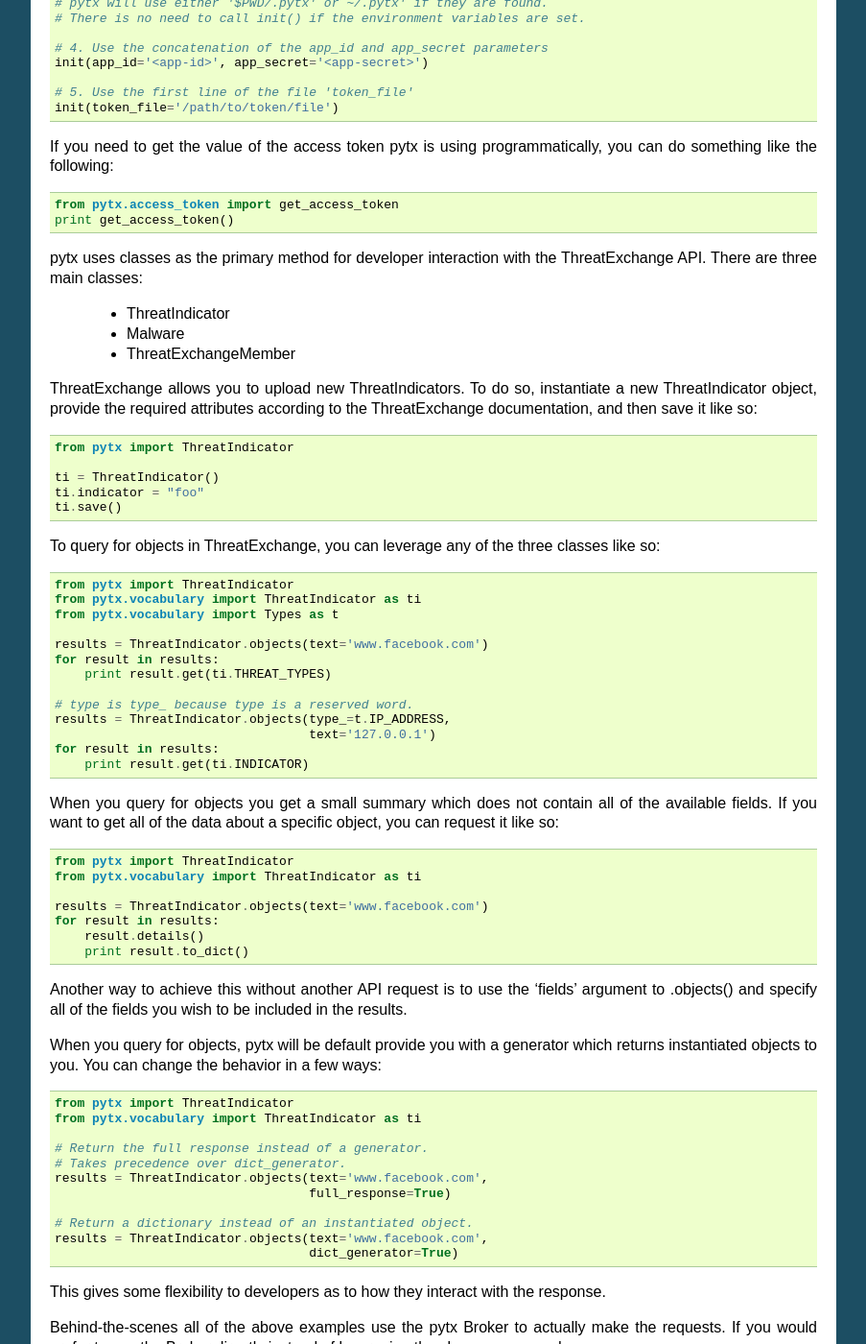
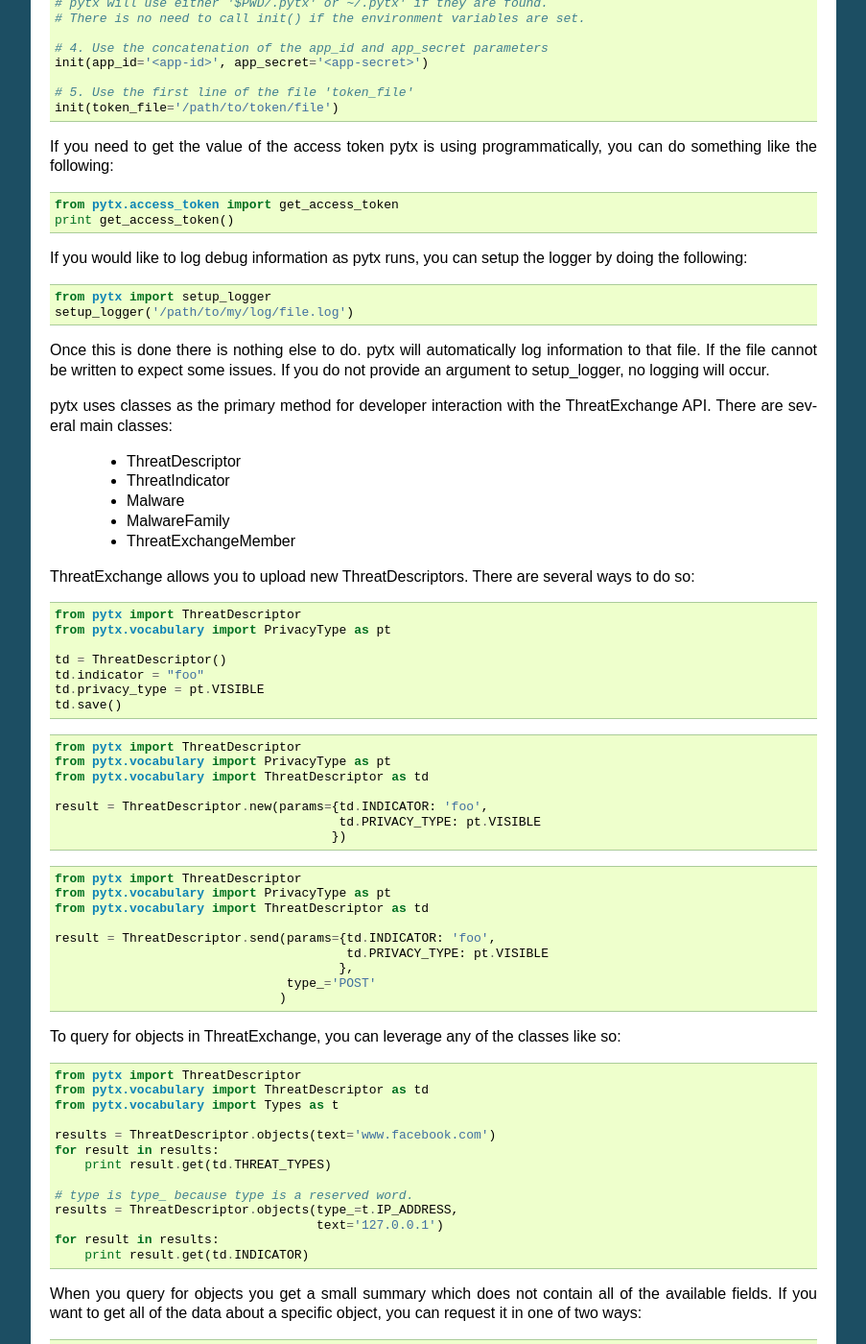
Before and after one commit to facebook/ThreatExchange, a Sphinx documentation site: the page built from pytx/docs/quickstart.rst, in a window 1280 px wide and 1400 px high, scrolled down 452 px. Shown: the whole window at 96% size, without its empty margins (198-1101 px from the left). Built offline with Sphinx 7.4.7, drawn with Linux system fonts in a browser that asks for light colours; some of the changed text lies outside the part shown.

Commit message:
Update documentation for pytx.
This adds more info to the quickstart guide outlining the new features
people can use.

```diff
--- a/pytx/docs/index.rst
+++ b/pytx/docs/index.rst
@@ -13,12 +13,14 @@
 
    installation
    quickstart
+   pytx.access_token
    pytx.common
    pytx.errors
-   pytx.access_token
+   pytx.logger
    pytx.malware
    pytx.request
    pytx.threat_exchange_member
+   pytx.threat_descriptor
    pytx.threat_indicator
    pytx.vocabulary
 
--- a/pytx/docs/quickstart.rst
+++ b/pytx/docs/quickstart.rst
@@ -45,61 +45,109 @@
    from pytx.access_token import get_access_token
    print get_access_token()
 
-pytx uses classes as the primary method for developer interaction with the
-ThreatExchange API. There are three main classes:
 
-   - ThreatIndicator
-   - Malware
-   - ThreatExchangeMember
-
-ThreatExchange allows you to upload new ThreatIndicators. To do so, instantiate
-a new ThreatIndicator object, provide the required attributes according to the
-ThreatExchange documentation, and then save it like so:
+If you would like to log debug information as pytx runs, you can setup the
+logger by doing the following:
 
 .. code-block :: python
 
-   from pytx import ThreatIndicator
+   from pytx import setup_logger
+   setup_logger('/path/to/my/log/file.log')
 
-   ti = ThreatIndicator()
-   ti.indicator = "foo"
-   ti.save()
 
-To query for objects in ThreatExchange, you can leverage any of the three
+Once this is done there is nothing else to do. pytx will automatically log
+information to that file. If the file cannot be written to expect some issues.
+If you do not provide an argument to setup_logger, no logging will occur.
+
+
+pytx uses classes as the primary method for developer interaction with the
+ThreatExchange API. There are several main classes:
+
+   - ThreatDescriptor
+   - ThreatIndicator
+   - Malware
+   - MalwareFamily
+   - ThreatExchangeMember
+
+ThreatExchange allows you to upload new ThreatDescriptors. There are several
+ways to do so:
+
+.. code-block :: python
+
+   from pytx import ThreatDescriptor
+   from pytx.vocabulary import PrivacyType as pt
+
+   td = ThreatDescriptor()
+   td.indicator = "foo"
+   td.privacy_type = pt.VISIBLE
+   td.save()
+
+.. code-block :: python
+
+   from pytx import ThreatDescriptor
+   from pytx.vocabulary import PrivacyType as pt
+   from pytx.vocabulary import ThreatDescriptor as td
+
+   result = ThreatDescriptor.new(params={td.INDICATOR: 'foo',
+                                         td.PRIVACY_TYPE: pt.VISIBLE
+                                        })
+
+.. code-block :: python
+
+   from pytx import ThreatDescriptor
+   from pytx.vocabulary import PrivacyType as pt
+   from pytx.vocabulary import ThreatDescriptor as td
+
+   result = ThreatDescriptor.send(params={td.INDICATOR: 'foo',
+                                          td.PRIVACY_TYPE: pt.VISIBLE
+                                         },
+                                  type_='POST'
+                                 )
+
+To query for objects in ThreatExchange, you can leverage any of the
 classes like so:
 
 .. code-block :: python
 
-   from pytx import ThreatIndicator
-   from pytx.vocabulary import ThreatIndicator as ti
+   from pytx import ThreatDescriptor
+   from pytx.vocabulary import ThreatDescriptor as td
    from pytx.vocabulary import Types as t
 
-   results = ThreatIndicator.objects(text='www.facebook.com')
+   results = ThreatDescriptor.objects(text='www.facebook.com')
    for result in results:
-       print result.get(ti.THREAT_TYPES)
+       print result.get(td.THREAT_TYPES)
 
    # type is type_ because type is a reserved word.
-   results = ThreatIndicator.objects(type_=t.IP_ADDRESS,
-                                     text='127.0.0.1')
+   results = ThreatDescriptor.objects(type_=t.IP_ADDRESS,
+                                      text='127.0.0.1')
    for result in results:
-       print result.get(ti.INDICATOR)
+       print result.get(td.INDICATOR)
 
 When you query for objects you get a small summary which does not contain all of
 the available fields. If you want to get all of the data about a specific
-object, you can request it like so:
+object, you can request it in one of two ways:
 
 .. code-block :: python
 
-   from pytx import ThreatIndicator
-   from pytx.vocabulary import ThreatIndicator as ti
+   from pytx import ThreatDescriptor
 
-   results = ThreatIndicator.objects(text='www.facebook.com')
+   results = ThreatDescriptor.objects(text='www.facebook.com')
    for result in results:
+       # Make another API call to get all of the fields
        result.details()
        print result.to_dict()
 
-Another way to achieve this without another API request is to use the 'fields'
-argument to .objects() and specify all of the fields you wish to be included in
-the results.
+.. code-block :: python
+
+   from pytx import ThreatDescriptor
+
+   # Provide the list of fields in the .objects() call to save API calls.
+   results = ThreatDescriptor.objects(text='www.facebook.com',
+                                      fields=ThreatDescriptor._fields
+                                     )
+   for result in results:
+       print result.to_dict()
+
 
 When you query for objects, pytx will be default provide you with a generator
 which returns instantiated objects to you. You can change the behavior in a few
@@ -107,20 +155,25 @@
 
 .. code-block :: python
 
-   from pytx import ThreatIndicator
-   from pytx.vocabulary import ThreatIndicator as ti
+   from pytx import ThreatDescriptor
+   from pytx.vocabulary import ThreatDescriptor as ti
 
    # Return the full response instead of a generator.
    # Takes precedence over dict_generator.
-   results = ThreatIndicator.objects(text='www.facebook.com',
-                                     full_response=True)
+   results = ThreatDescriptor.objects(text='www.facebook.com',
+                                      full_response=True)
 
    # Return a dictionary instead of an instantiated object.
-   results = ThreatIndicator.objects(text='www.facebook.com',
-                                     dict_generator=True)
+   results = ThreatDescriptor.objects(text='www.facebook.com',
+                                      dict_generator=True)
 
 This gives some flexibility to developers as to how they interact with the
 response.
+
+All of the above class methods come with a 'retries' argument which takes an
+integer. This tells pytx that if you receive a 500 or a 503 from ThreatExchange,
+try again up until the number of retries has been reached or until you get a
+200 (whichever comes first)..
 
 Behind-the-scenes all of the above examples use the pytx Broker to actually make
 the requests. If you would prefer to use the Broker directly instead of
```
Also changed, not shown: other parts of pytx/docs/quickstart.rst (+2 -2 lines), pytx/docs/pytx.logger.rst (added, +10 -0 lines), pytx/README.rst.
